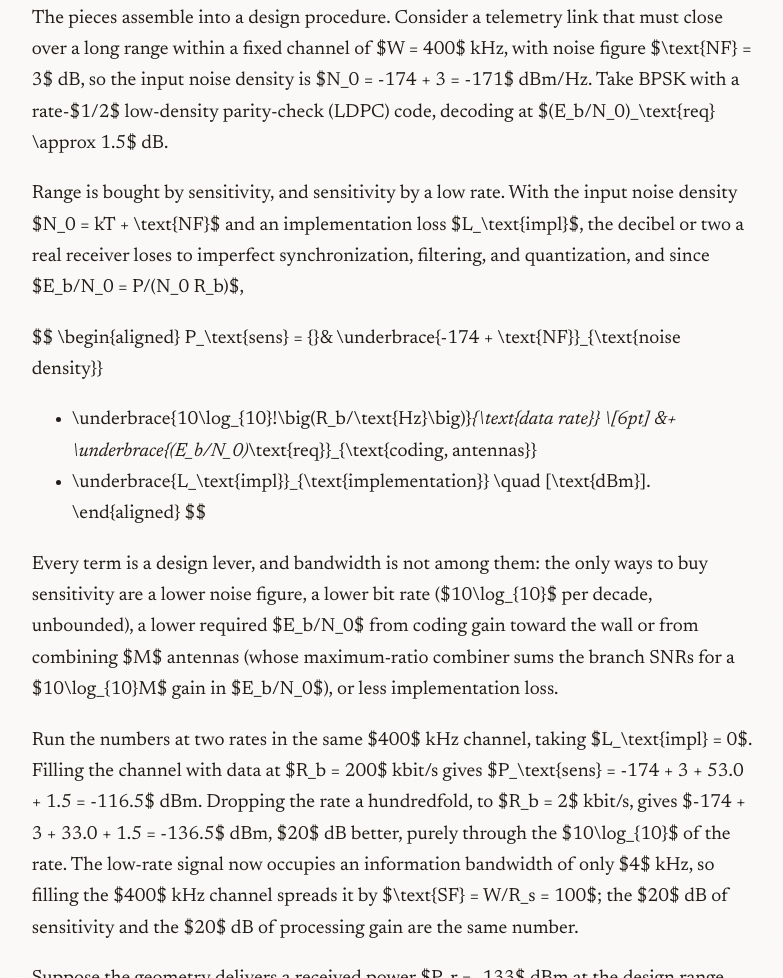
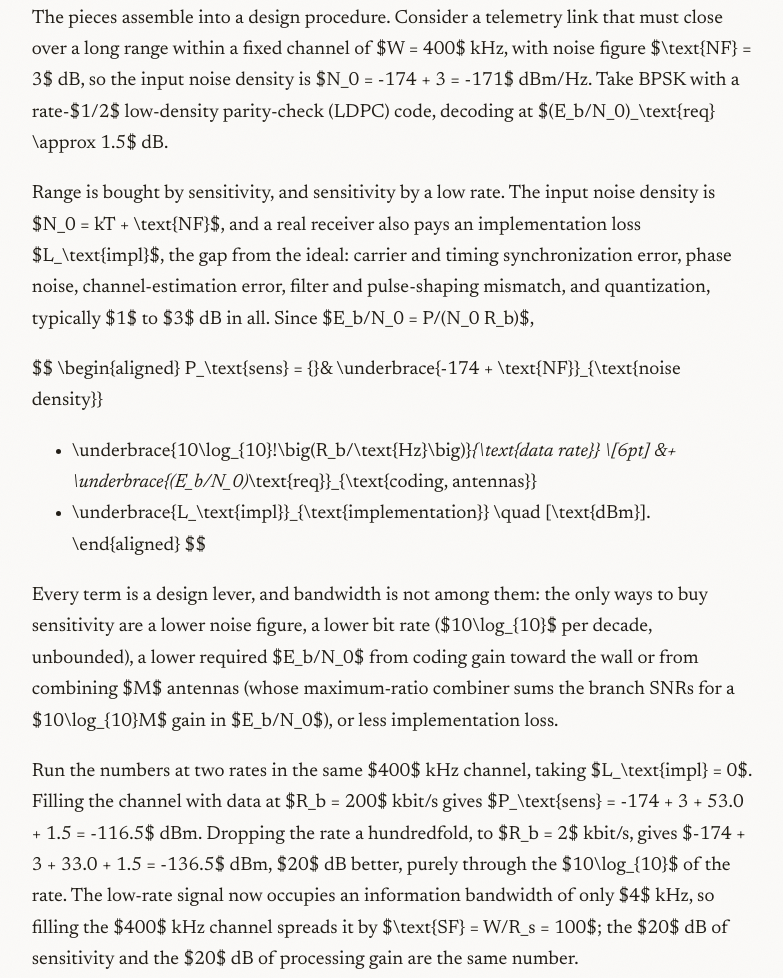
Before and after one commit to kostisdov/kostisdov.github.io, an Astro site: page /posts/beneath-the-noise-floor in a window 1280 px wide. Shown: the part 6152-7130 px from the top of the page, without its empty margins (214-997 px from the left). Built offline with nearby package versions, Linux system fonts and the light colour scheme; Astro itself is replaced by a stand-in of ours.

Commit message:
Expand implementation-loss (L_impl) definition with examples

```diff
--- a/src/content/posts/beneath-the-noise-floor.md
+++ b/src/content/posts/beneath-the-noise-floor.md
@@ -186,9 +186,10 @@ range within a fixed channel of $W = 400$ kHz, with noise figure $\text{NF} = 3$
 noise density is $N_0 = -174 + 3 = -171$ dBm/Hz. Take BPSK with a rate-$1/2$ low-density
 parity-check (LDPC) code, decoding at $(E_b/N_0)_\text{req} \approx 1.5$ dB.
 
-Range is bought by sensitivity, and sensitivity by a low rate. With the input noise density
-$N_0 = kT + \text{NF}$ and an implementation loss $L_\text{impl}$, the decibel or two a real
-receiver loses to imperfect synchronization, filtering, and quantization, and since
+Range is bought by sensitivity, and sensitivity by a low rate. The input noise density is
+$N_0 = kT + \text{NF}$, and a real receiver also pays an implementation loss $L_\text{impl}$, the
+gap from the ideal: carrier and timing synchronization error, phase noise, channel-estimation
+error, filter and pulse-shaping mismatch, and quantization, typically $1$ to $3$ dB in all. Since
 $E_b/N_0 = P/(N_0 R_b)$,
 
 $$
```
